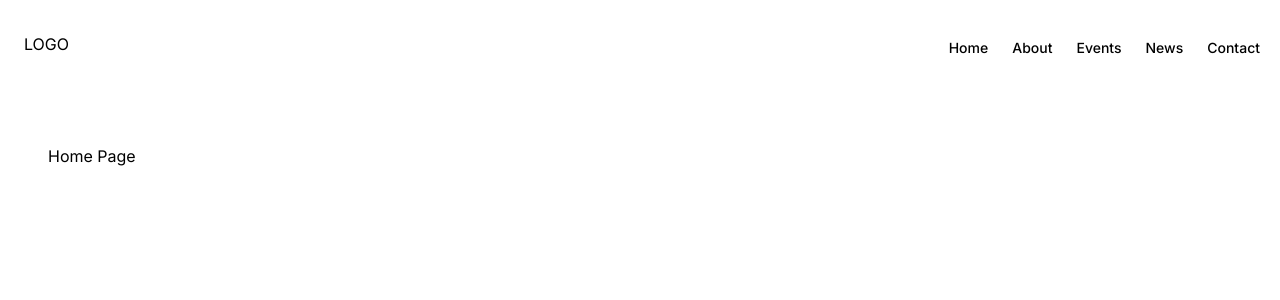
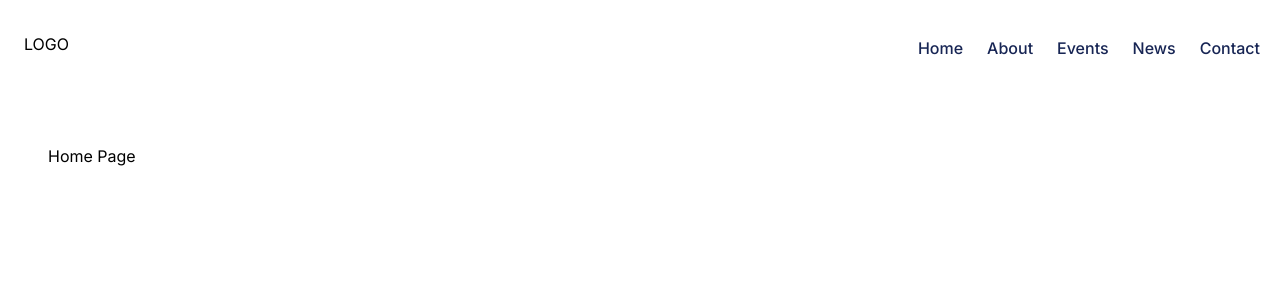
Before and after one commit to yykoca/sisterhood-association, a Next.js app: page / in a window 1280 px wide. Shown: the top 300 px of the page. Built offline with nearby package versions, Linux system fonts and the light colour scheme.

Commit message:
Use new blue color in nav links

```diff
--- a/src/app/ui/nav-links.tsx
+++ b/src/app/ui/nav-links.tsx
@@ -18,7 +18,7 @@ export default function NavLinks() {
           <Link
             key={link.name}
             href={link.href}
-            className='flex h-[48px] grow items-center justify-center gap-2 rounded-md p-3 text-sm font-medium hover:bg-sky-100 hover:text-blue-600 md:flex-none md:justify-start md:p-2 md:px-3'>
+            className='flex h-[48px] grow items-center justify-center gap-2 rounded-md p-3 font-medium text-blue-950 hover:text-blue-400 md:flex-none md:justify-start md:p-2 md:px-3'>
             <p className="hidden md:block">{link.name}</p>
           </Link>
         );
```
